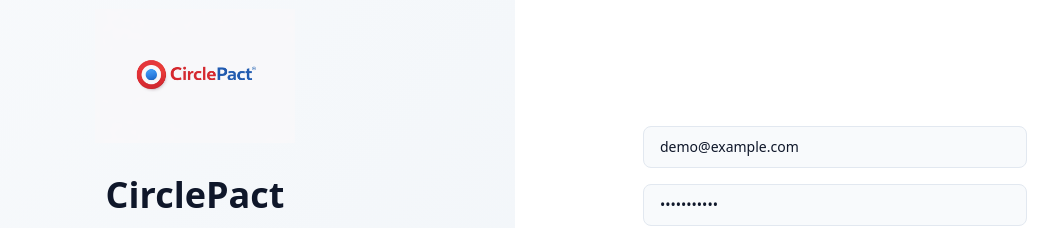
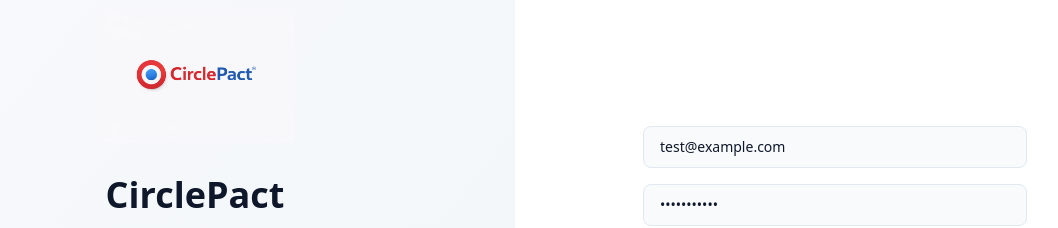
Before and after one commit to ksuman691-commits/pact_project_frontend, a Next.js app: page /auth/login in a window 1280 px wide. Shown: the part 104-332 px from the top of the page, without its empty margins (125-1183 px from the left). Built offline with nearby package versions, Linux system fonts and the light colour scheme; no server answers.

Commit message:
feat: update login default credentials and error message handling
Updated default email and password for login form. Enhanced error message display to include error.message if response detail is not available.

Co-authored-by: ksuman691-commits <243323183+ksuman691-commits@users.noreply.github.com>

```diff
--- a/src/app/auth/login/page.tsx
+++ b/src/app/auth/login/page.tsx
@@ -13,8 +13,8 @@ export default function Login() {
   const isLoading = useAuthStore((state) => state.isLoading);
 
   const [formData, setFormData] = useState({
-    email: 'demo@example.com',
-    password: 'password123',
+    email: 'test@example.com',
+    password: 'Test@123456',
   });
 
   const handleChange = (e: React.ChangeEvent<HTMLInputElement>) => {
@@ -31,7 +31,7 @@ export default function Login() {
       toast.success('Login successful!');
       router.push('/');
     } catch (error: any) {
-      toast.error(error.response?.data?.detail || 'Login failed');
+      toast.error(error.response?.data?.detail || error.message || 'Login failed');
     }
   };
 
```
